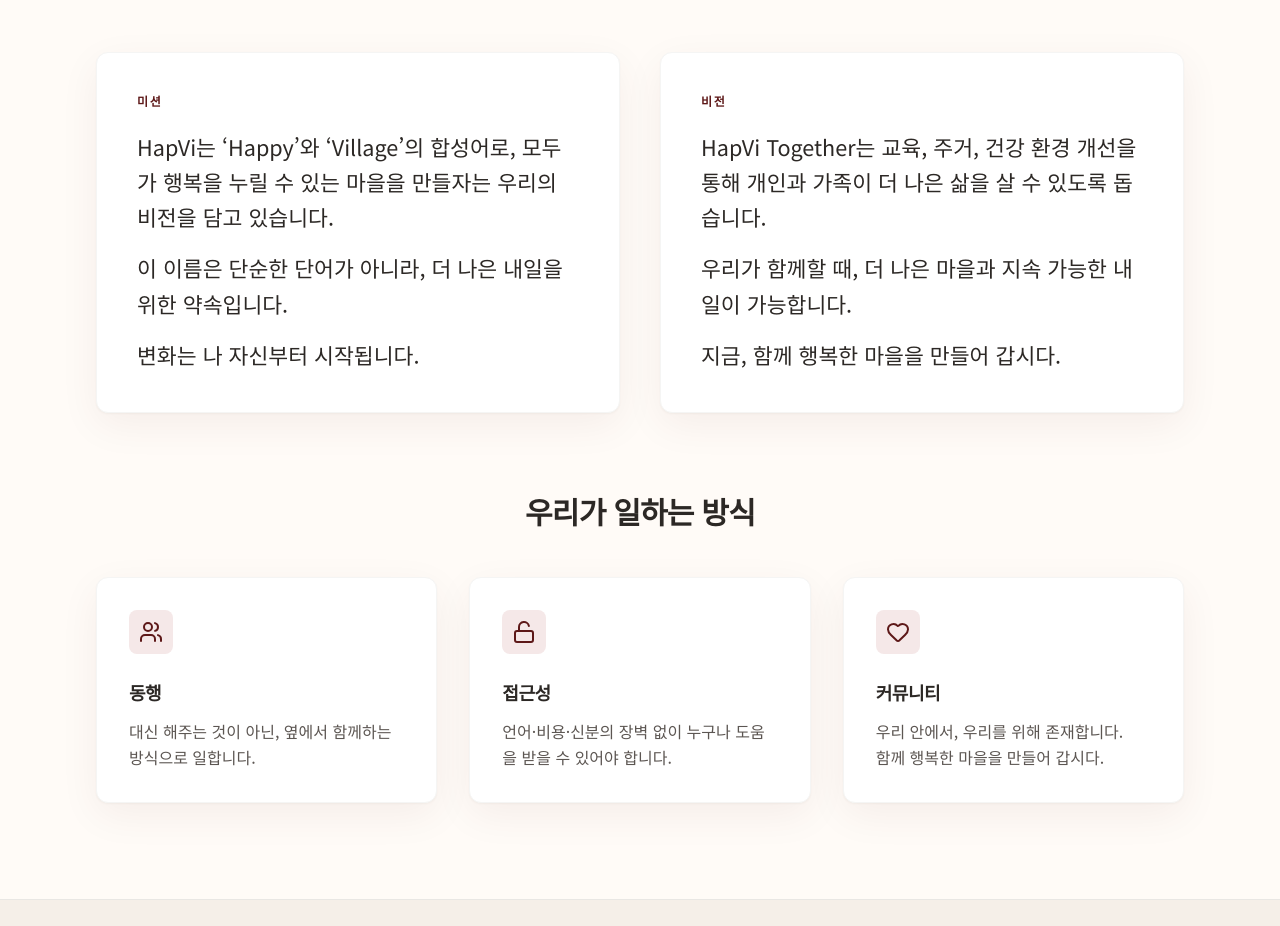
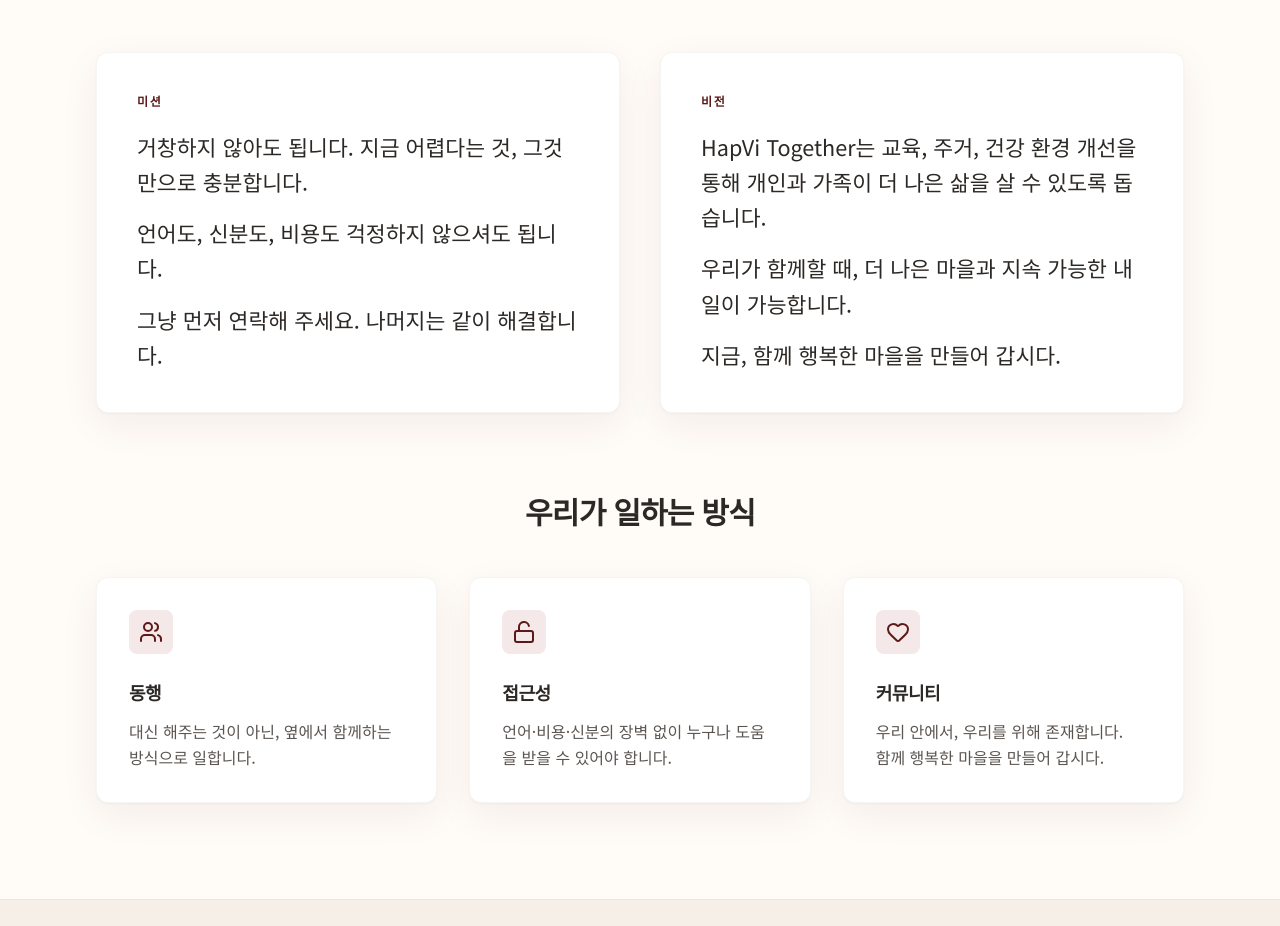
Before and after one commit to NPO-HappyTogether/hapvi-together, a Next.js app: page /about in a window 1280 px wide. Shown: the part 1320-2246 px from the top of the page. Built offline with nearby package versions, Linux system fonts and the light colour scheme.

Commit message:
Update mission card text in about page
Co-authored-by: Cursor <cursoragent@cursor.com>

```diff
--- a/app/about/about-client.tsx
+++ b/app/about/about-client.tsx
@@ -15,6 +15,11 @@ export default function AboutPageClient() {
   const alts = messages.StockPhotoAlts;
   const stock = SITE_IMAGES.stock;
   const introParagraphs = t.intro.paragraphs;
+  const missionCardParagraphs = [
+    "거창하지 않아도 됩니다. 지금 어렵다는 것, 그것만으로 충분합니다.",
+    "언어도, 신분도, 비용도 걱정하지 않으셔도 됩니다.",
+    "그냥 먼저 연락해 주세요. 나머지는 같이 해결합니다.",
+  ];
   return (
     <div className="bg-cream">
       <section className="grid min-h-[min(88vh,920px)] md:grid-cols-2">
@@ -87,7 +92,7 @@ export default function AboutPageClient() {
           <article className="rounded-xl border border-stone-100 bg-white p-8 shadow-card md:p-10">
             <p className="text-xs font-semibold uppercase tracking-[0.14em] text-hapvi-primary">{t.mission.label}</p>
             <div className="mt-5 space-y-4 text-lg leading-relaxed text-ink md:text-[1.35rem]">
-              {introParagraphs.slice(0, 3).map((paragraph, index) => (
+              {missionCardParagraphs.map((paragraph, index) => (
                 <p key={index}>{paragraph}</p>
               ))}
             </div>
```
